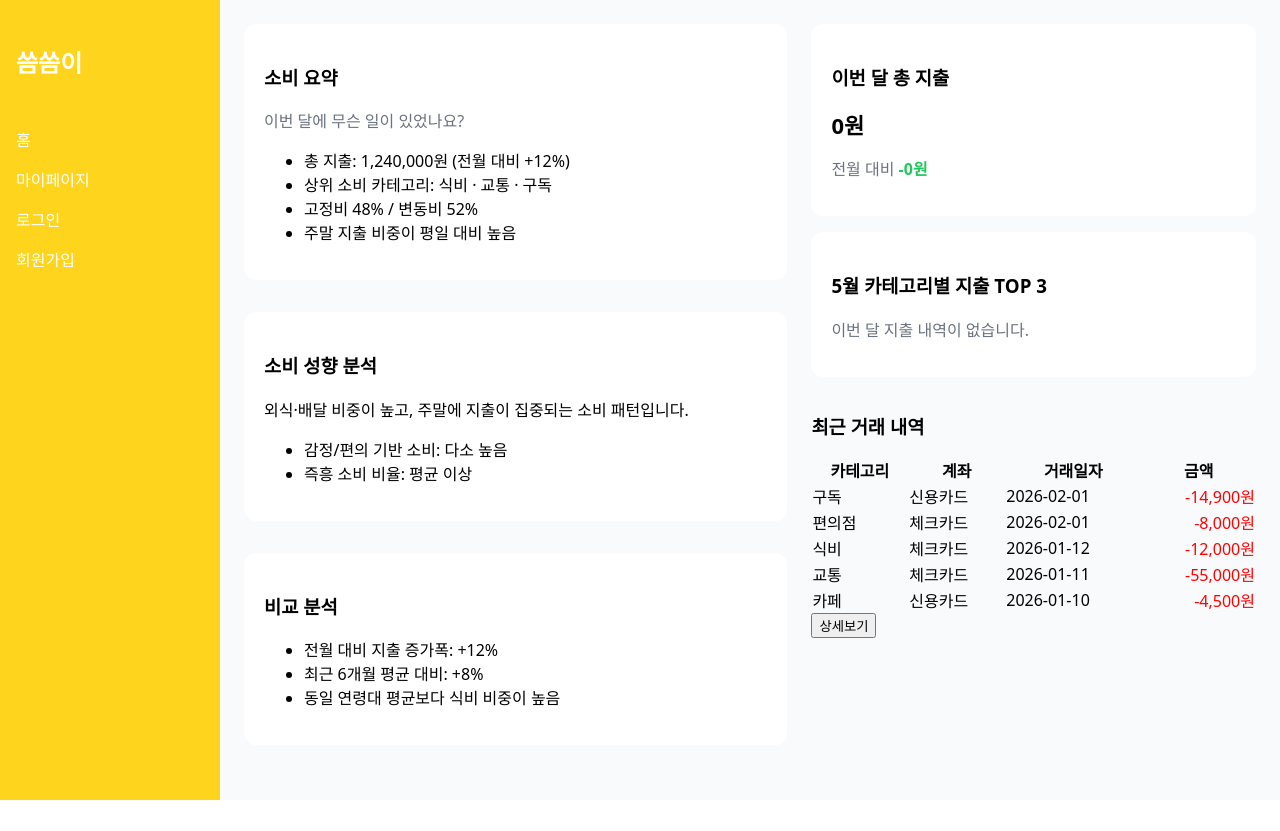
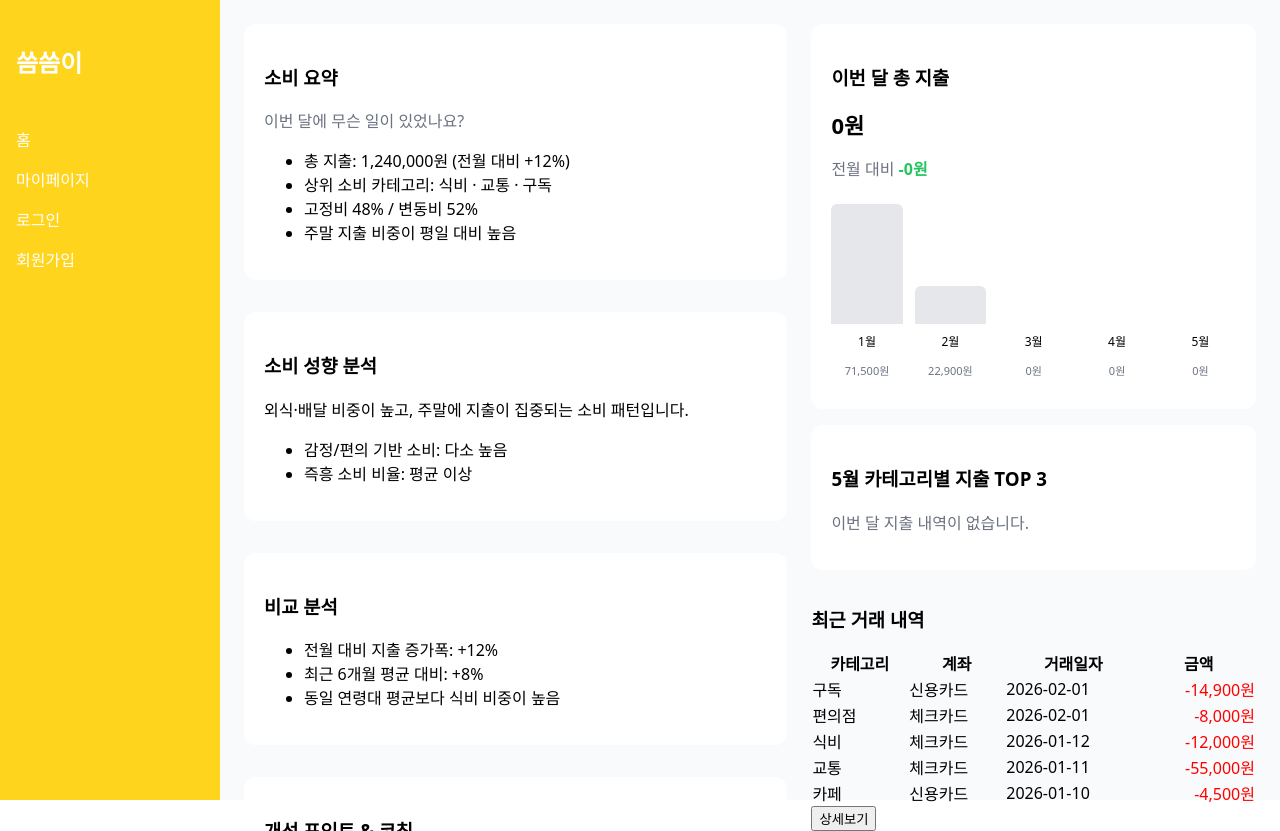
Before and after one commit to Sseumsseumi/sseumsseumi, a React app in the folder frontend/: page / in a window 1280 px wide. Before the commit the page ends 800 px from the top, so only its background shows below. Built offline with nearby package versions, Linux system fonts and the light colour scheme; the HTML template or start-up script is replaced by a standard one.

Commit message:
[feat] :  대시보드에 이번 달, 지난 달 총 지출 내역 그래프 출력

```diff
--- /dev/null
+++ b/frontend/src/components/dashboard/chart/MonthlyExpenseBarChart.tsx
@@ -0,0 +1,94 @@
+import type { Transaction } from "../../../types/transaction";
+
+interface Props {
+  transactions: Transaction[];
+}
+
+const MonthlyExpenseBarChart = ({ transactions }: Props) => {
+  const now = new Date();
+
+  const monthlyTotals = Array.from({ length: 5 }).map((_, index) => {
+    const date = new Date(
+      now.getFullYear(),
+      now.getMonth() - (4 - index),
+      1
+    );
+
+    const year = date.getFullYear();
+    const month = date.getMonth();
+
+    const total = transactions
+      .filter((tx) => {
+        if (tx.type !== "OUT") return false;
+        const txDate = new Date(tx.date);
+        return (
+          txDate.getFullYear() === year &&
+          txDate.getMonth() === month
+        );
+      })
+      .reduce((sum, tx) => sum + tx.amount, 0);
+
+    return {
+      label: `${month + 1}월`,
+      total,
+    };
+  });
+
+  const maxValue = Math.max(...monthlyTotals.map((m) => m.total), 1);
+
+  return (
+    <div
+      style={{
+        display: "flex",
+        alignItems: "flex-end",
+        gap: "12px",
+        marginTop: "24px",
+      }}
+    >
+      {monthlyTotals.map((month, index) => {
+        const isCurrentMonth = index === monthlyTotals.length - 1;
+
+        return (
+          <div
+            key={month.label}
+            style={{
+              flex: 1,
+              textAlign: "center",
+            }}
+          >
+            {/* 막대 기준 컨테이너 */}
+            <div
+              style={{
+                height: "120px",
+                display: "flex",
+                alignItems: "flex-end",
+                justifyContent: "center",
+              }}
+            >
+              <div
+                style={{
+                  width: "100%",
+                  height: `${(month.total / maxValue) * 100}%`,
+                  backgroundColor: isCurrentMonth
+                    ? "#FFA240"
+                    : "#E5E7EB",
+                  borderRadius: "6px 6px 0 0",
+                  transition: "height 0.3s",
+                }}
+              />
+            </div>
+
+            <p style={{ marginTop: "8px", fontSize: "12px" }}>
+              {month.label}
+            </p>
+            <p style={{ fontSize: "11px", color: "#6b7280" }}>
+              {month.total.toLocaleString()}원
+            </p>
+          </div>
+        );
+      })}
+    </div>
+  );
+};
+
+export default MonthlyExpenseBarChart;
--- a/frontend/src/components/dashboard/statics/MonthlyTotalSummary.tsx
+++ b/frontend/src/components/dashboard/statics/MonthlyTotalSummary.tsx
@@ -1,4 +1,5 @@
 import type { Transaction } from "../../../types/transaction";
+import MonthlyExpenseBarChart from "../chart/MonthlyExpenseBarChart";
 
 interface Props {
   transactions: Transaction[];
@@ -9,7 +10,6 @@ const MonthlyTotalSummary = ({ transactions }: Props) => {
   const currentYear = now.getFullYear();
   const currentMonth = now.getMonth();
 
-  // 이번 달 지출
   const currentMonthTotal = transactions
     .filter((tx) => {
       if (tx.type !== "OUT") return false;
@@ -21,7 +21,6 @@ const MonthlyTotalSummary = ({ transactions }: Props) => {
     })
     .reduce((sum, tx) => sum + tx.amount, 0);
 
-  // 전월
   const prevMonthDate = new Date(currentYear, currentMonth - 1, 1);
   const prevYear = prevMonthDate.getFullYear();
   const prevMonth = prevMonthDate.getMonth();
@@ -37,9 +36,7 @@ const MonthlyTotalSummary = ({ transactions }: Props) => {
     })
     .reduce((sum, tx) => sum + tx.amount, 0);
 
-  // 지출 차이 금액
   const diffAmount = currentMonthTotal - prevMonthTotal;
-
   const isIncrease = diffAmount > 0;
 
   return (
@@ -69,6 +66,9 @@ const MonthlyTotalSummary = ({ transactions }: Props) => {
           {Math.abs(diffAmount).toLocaleString()}원
         </strong>
       </p>
+
+      {/* 월별 막대그래프 */}
+      <MonthlyExpenseBarChart transactions={transactions} />
     </section>
   );
 };
```
